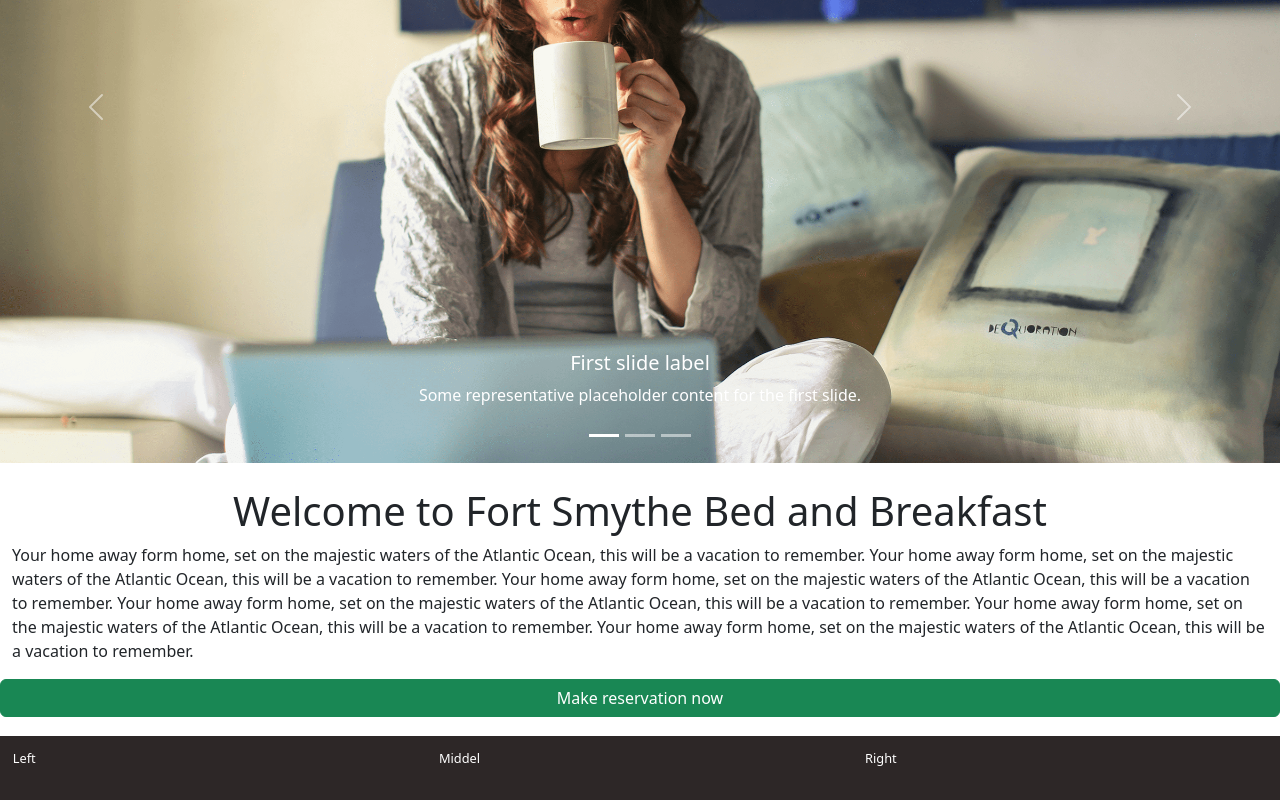
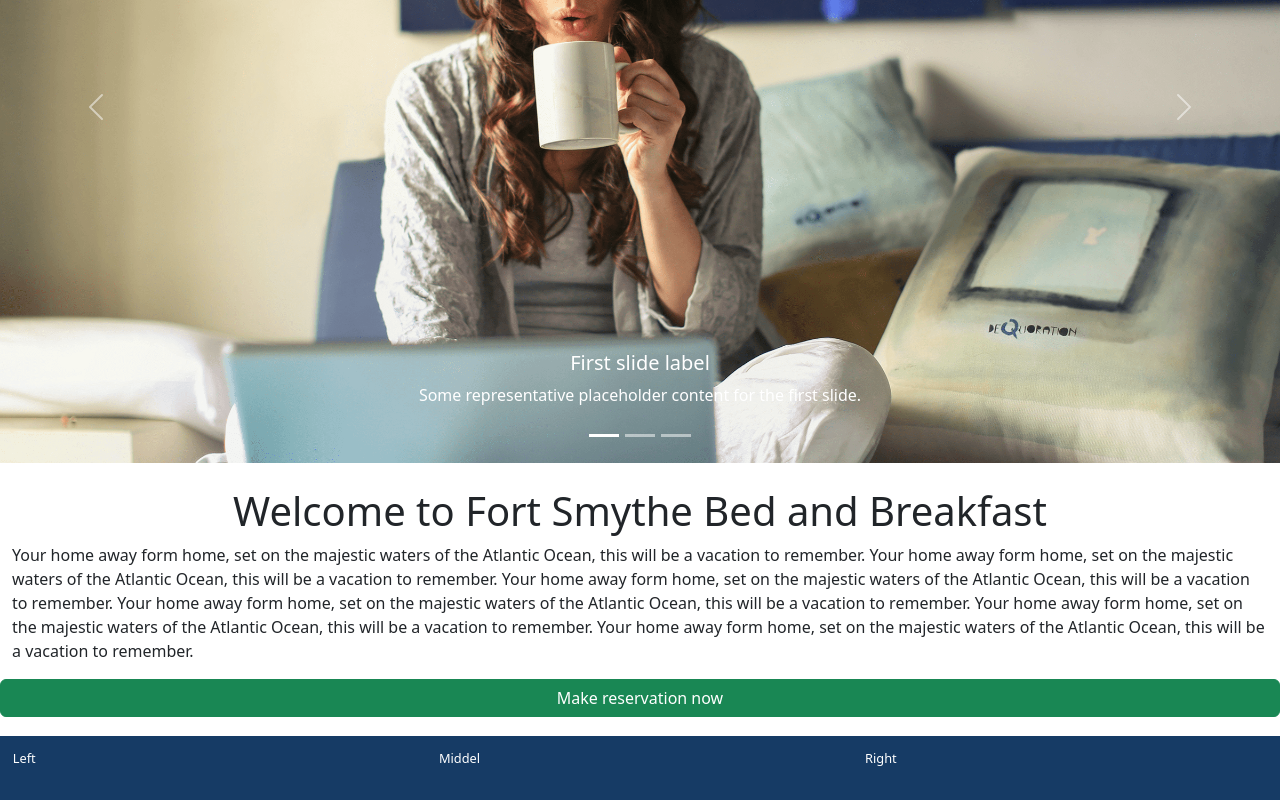
Before and after one commit to zakariaz/bookings, a website: page html-source/index.html in a window 1280 px wide. Shown: the part 306-1106 px from the top of the page. Drawn offline with nearby package versions, Linux system fonts and the light colour scheme.

Commit message:
Add style to every page from the css file

```diff
--- a/html-source/index.html
+++ b/html-source/index.html
@@ -8,16 +8,7 @@
   <!-- Bootstrap CSS -->
   <link href="https://cdn.jsdelivr.net/npm/bootstrap@5.3.0-alpha2/dist/css/bootstrap.min.css" rel="stylesheet"
     integrity="sha384-aFq/bzH65dt+w6FI2ooMVUpc+21e0SRygnTpmBvdBgSdnuTN7QbdgL+OapgHtvPp" crossorigin="anonymous">
-  <style>
-    .my-footer {
-      height: 5em;
-      background-color: #2D2727;
-      color: white;
-      margin-top: 1.5em;
-      padding: 1em;
-      font-size: 80%;
-    }
-  </style>
+  <link rel="stylesheet" type="text/css" href="static/css/style.css">
   <title>My nice page</title>
 </head>
 
```
Also changed, not shown: html-source/about.html (+1 -9 lines), html-source/book.html (+1 -20 lines), html-source/contact.html (+1 -10 lines), html-source/generals.html (+1 -10 lines), html-source/majors.html (+1 -10 lines), html-source/make-reservations.html (+1 -10 lines).
